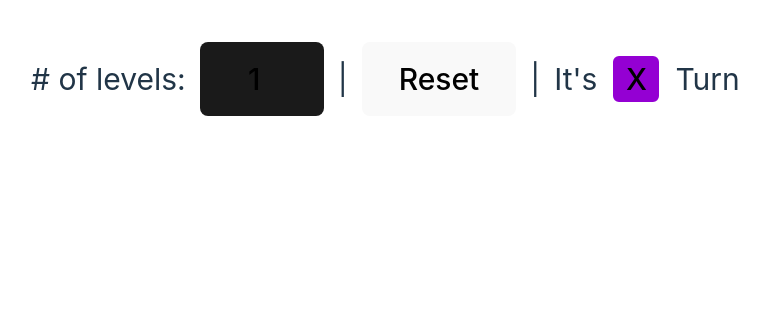
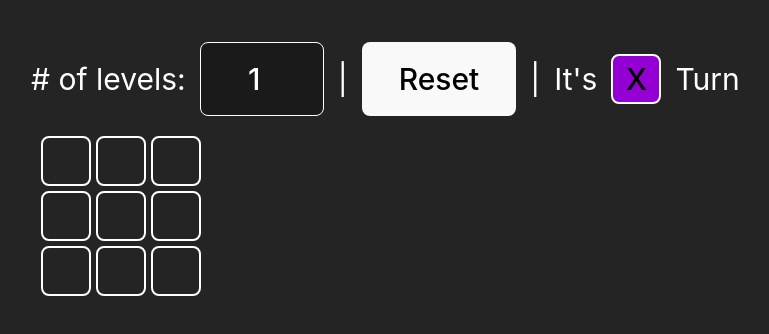
Before and after one commit to amirmi/superxo, a React (Vite) app: page / in a window 1280 px wide. Shown: the top 334 px of the page, without its empty margins (1-770 px from the left). Built offline with nearby package versions, Linux system fonts and the light colour scheme.

Commit message:
fixing some stuffs

```diff
--- a/package.json
+++ b/package.json
@@ -22,8 +22,8 @@
     "eslint-plugin-react-hooks": "^5.0.0",
     "eslint-plugin-react-refresh": "^0.4.16",
     "globals": "^15.14.0",
-    "typescript": "~5.6.2",
+    "typescript": "^5.7.3",
     "typescript-eslint": "^8.18.2",
-    "vite": "^6.0.5"
+    "vite": "^6.0.7"
   }
 }
--- a/src/App.css
+++ b/src/App.css
@@ -1,11 +1,10 @@
 #root {
-  /* max-width: 1280px; */
-  /* margin: 0 auto; */
   padding: 2rem;
   text-align: left;
   display: flex;
   flex-direction: column;
   justify-content: flex-start;
+  color: white;
 }
 
 .toolbox {
@@ -16,6 +15,7 @@
   flex-direction: row;
   margin-top: 10px;
   gap: 14px;
+  margin-bottom: 10px;
 }
 
 .toolbox input {
@@ -23,6 +23,9 @@
   width: 50px;
   height: max-content;
   text-align: center;
+  color: white;
+  border: 1px solid white;
+
 }
 .toolbox button {
   font-size: 30px;
--- a/src/App.tsx
+++ b/src/App.tsx
@@ -22,7 +22,6 @@ function App() {
   };
 
   return (
-    <div className="appRoot">
     <>
       <div className="toolbox">
         <span># of levels:</span>
@@ -50,7 +49,6 @@ function App() {
           </>
         )}
       </div>
-      </>
       <Board
         level={levels}
         turn={turn}
@@ -58,7 +56,7 @@ function App() {
         key={gameKey}
         onDone={setWinner}
       />
-    </div>
+    </>
   );
 }
 
--- a/src/components/Board.tsx
+++ b/src/components/Board.tsx
@@ -40,8 +40,6 @@ export default function Board({
   };
 
   const _onSetActiveBoard = (index: number | null, originLevel: number) => {
-    debugger;
-
     if (level == originLevel + 1) {
       setActiveBoard(index);
     }
--- a/src/index.css
+++ b/src/index.css
@@ -2,11 +2,8 @@
   font-family: Inter, system-ui, Avenir, Helvetica, Arial, sans-serif;
   line-height: 1.5;
   font-weight: 400;
-
   color-scheme: light dark;
-  color: rgba(255, 255, 255, 0.87);
   background-color: #242424;
-
   font-synthesis: none;
   text-rendering: optimizeLegibility;
   -webkit-font-smoothing: antialiased;
@@ -28,6 +25,8 @@ body {
   place-items: flex-start;
   min-width: 320px;
   min-height: 100vh;
+  background-color: #242424;
+  color: white;
 }
 
 h1 {
```
Also changed, not shown: 1 other file (tests, documents, lock files or other folders). Lines whose indentation alone changed are shown as unchanged.
